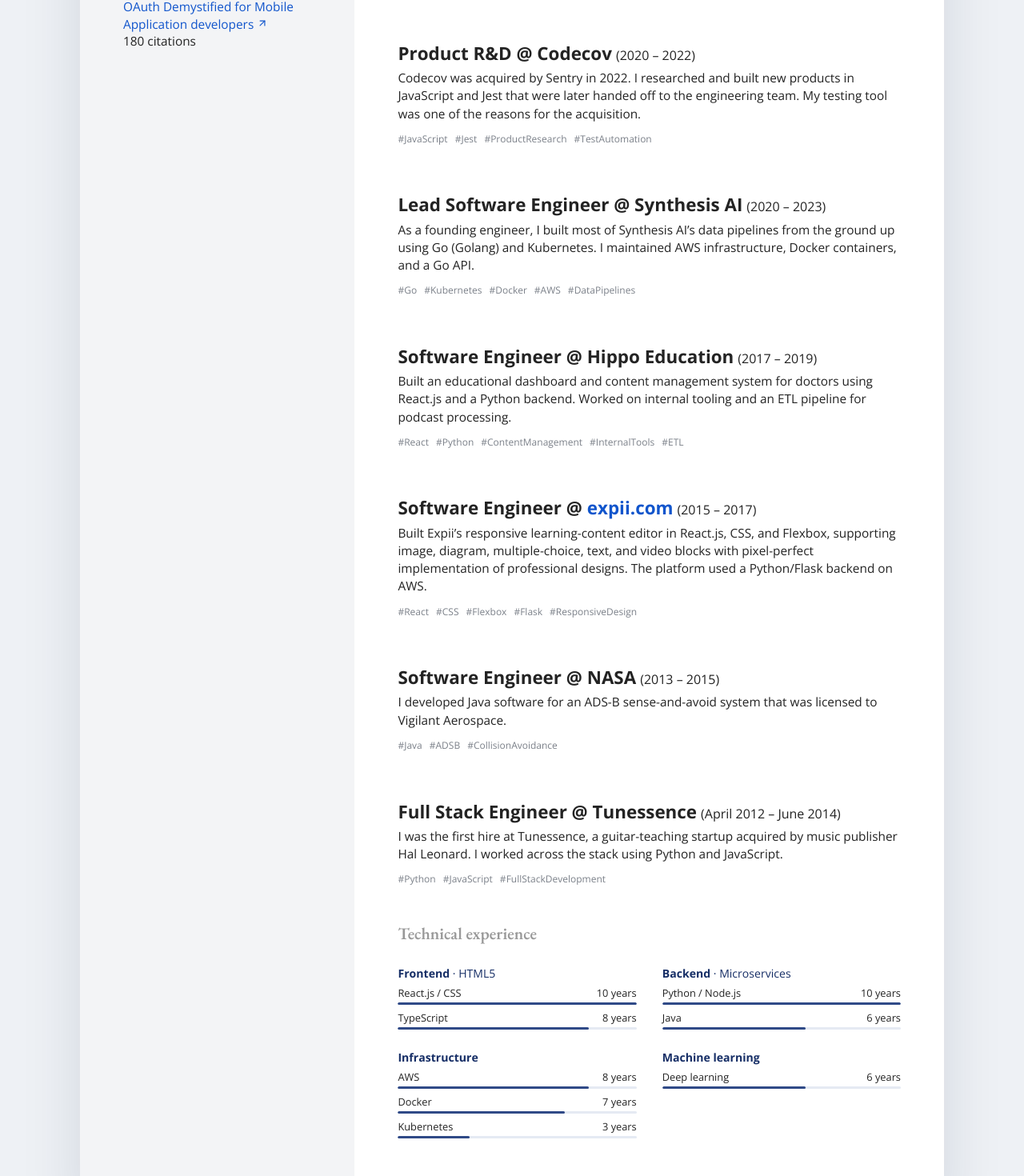
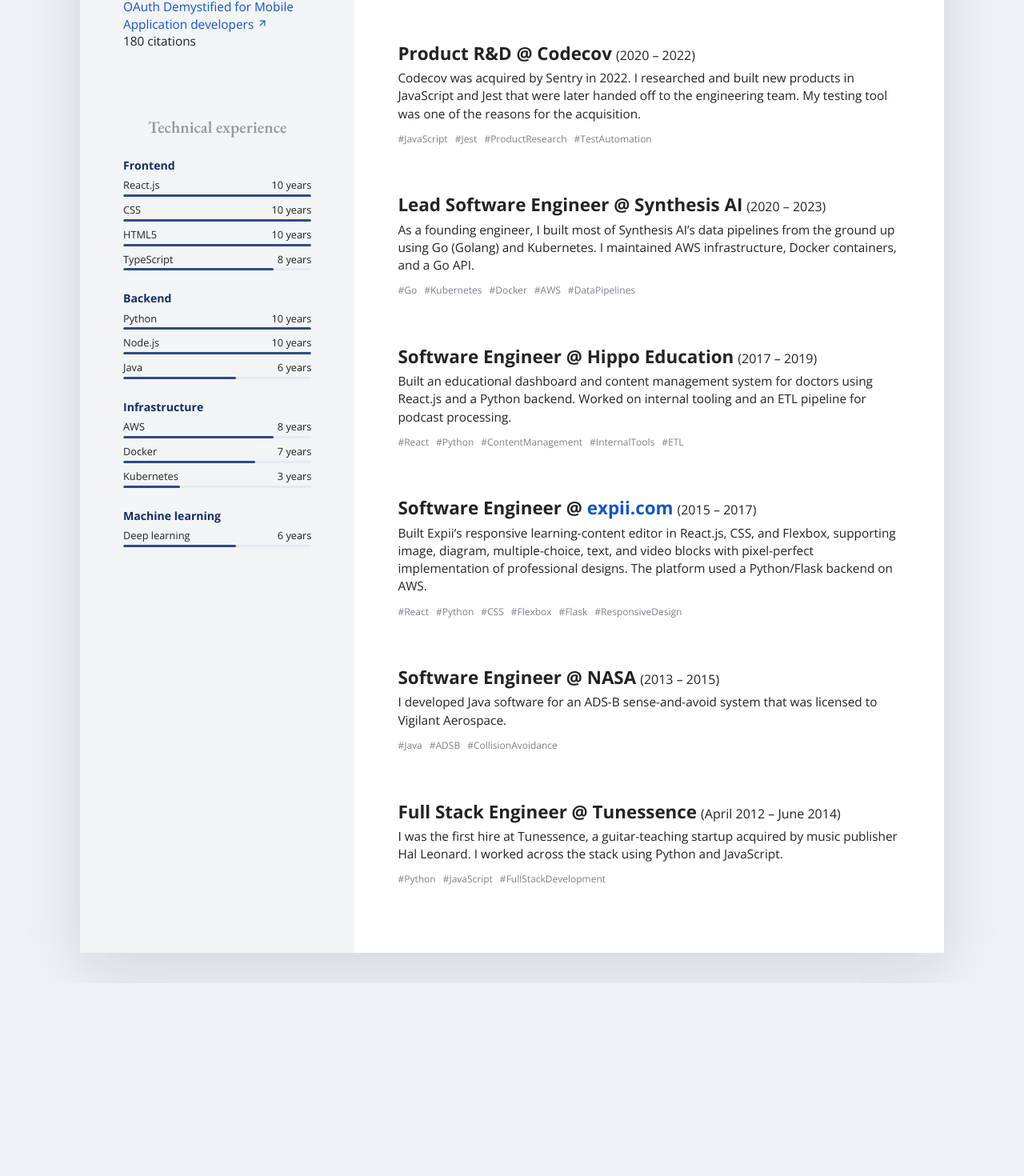
Before and after one commit to robertkotcher/robertkotcher.com, a Next.js app: page / in a window 1280 px wide. Shown: the part 1052-2522 px from the top of the page at 80% size. After the commit the page ends 2281 px from the top, so only its background shows below. Built offline with nearby package versions, Linux system fonts and the light colour scheme.

Commit message:
Move website skills to sidebar and separate technology experience

```diff
--- a/app/Resume.tsx
+++ b/app/Resume.tsx
@@ -12,8 +12,8 @@
 const projectUrl = "https://photos.app.goo.gl/2DL7bfRMNnXi1g3d8";
 
 const technologyExperience = [
-  { category: "Frontend", skills: [{ technology: "React.js / CSS", years: 10 }, { technology: "TypeScript", years: 8 }], additional: "HTML5" },
-  { category: "Backend", skills: [{ technology: "Python / Node.js", years: 10 }, { technology: "Java", years: 6 }], additional: "Microservices" },
+  { category: "Frontend", skills: [{ technology: "React.js", years: 10 }, { technology: "CSS", years: 10 }, { technology: "HTML5", years: 10 }, { technology: "TypeScript", years: 8 }] },
+  { category: "Backend", skills: [{ technology: "Python", years: 10 }, { technology: "Node.js", years: 10 }, { technology: "Java", years: 6 }] },
   { category: "Infrastructure", skills: [{ technology: "AWS", years: 8 }, { technology: "Docker", years: 7 }, { technology: "Kubernetes", years: 3 }] },
   { category: "Machine learning", skills: [{ technology: "Deep learning", years: 6 }] },
 ];
@@ -35,6 +35,29 @@
   return <span className="experience-tags" aria-label="Experience areas">{categories.split(" ").map(category => <span key={category}>#{category}</span>)}</span>;
 }
 
+
+function TechnicalExperience() {
+  return (
+            <section className="technology-experience" data-background="engineering" aria-labelledby="technology-experience-title">
+              <h2 id="technology-experience-title">Technical experience</h2>
+              <div className="technology-experience-groups">
+                {technologyExperience.map(({ category, skills }) => (
+                  <div className="technology-experience-group" key={category}>
+                    <h3>{category}</h3>
+                    <ul className="technology-experience-list">
+                      {skills.map(({ technology, years }) => (
+                        <li key={technology}>
+                          <div className="technology-experience-label"><span>{technology}</span><span>{years} years</span></div>
+                          <div className="technology-experience-track" aria-hidden="true"><div style={{ width: `${years / 10 * 100}%` }} /></div>
+                        </li>
+                      ))}
+                    </ul>
+                  </div>
+                ))}
+              </div>
+            </section>
+  );
+}
 
 export default function Resume({ printable = false }: { printable?: boolean }) {
   const pdfUrl = resumePdfUrl;
@@ -139,6 +162,7 @@
                 ))}
               </div>
             </section>
+            {!printable && <TechnicalExperience />}
             {printable && <section className="print-contact-section">
               <h2>Contact</h2>
               <address className="print-contact-links">
@@ -266,7 +290,7 @@
                 <p>(2015 – 2017)</p>
               </div>              <p data-background="engineering">Built Expii’s responsive learning-content editor in React.js, CSS, and Flexbox, supporting image, diagram, multiple-choice, text, and video blocks with pixel-perfect implementation of professional designs. The platform used a Python/Flask backend on AWS.</p>
 
-              <ExperienceTags categories="React CSS Flexbox Flask ResponsiveDesign" />
+              <ExperienceTags categories="React Python CSS Flexbox Flask ResponsiveDesign" />
 
             </div>
 
@@ -291,24 +315,7 @@
               <ExperienceTags categories="Python JavaScript FullStackDevelopment" />
 
             </div>
-            <section className="technology-experience" data-background="engineering" aria-labelledby="technology-experience-title">
-              <h2 id="technology-experience-title">Technical experience</h2>
-              <div className="technology-experience-groups">
-                {technologyExperience.map(({ category, skills, additional }) => (
-                  <div className="technology-experience-group" key={category}>
-                    <h3>{category}{additional && <span className="technology-group-extra"> · {additional}</span>}</h3>
-                    <ul className="technology-experience-list">
-                      {skills.map(({ technology, years }) => (
-                        <li key={technology}>
-                          <div className="technology-experience-label"><span>{technology}</span><span>{years} years</span></div>
-                          <div className="technology-experience-track" aria-hidden="true"><div style={{ width: `${years / 10 * 100}%` }} /></div>
-                        </li>
-                      ))}
-                    </ul>
-                  </div>
-                ))}
-              </div>
-            </section>
+            {printable && <TechnicalExperience />}
           </section>
         </div>
         </Content>
--- a/app/resumePdf.ts
+++ b/app/resumePdf.ts
@@ -1,2 +1,2 @@
 // Updated by npm run export:resume whenever the PDFs change.
-export const resumePdfUrl = "/robert-kotcher-resume.pdf?v=25c7e469871c";
+export const resumePdfUrl = "/robert-kotcher-resume.pdf?v=c4e8c1d0e8cc";
```
Also changed, not shown: 1 other file (tests, documents, lock files or other folders).
